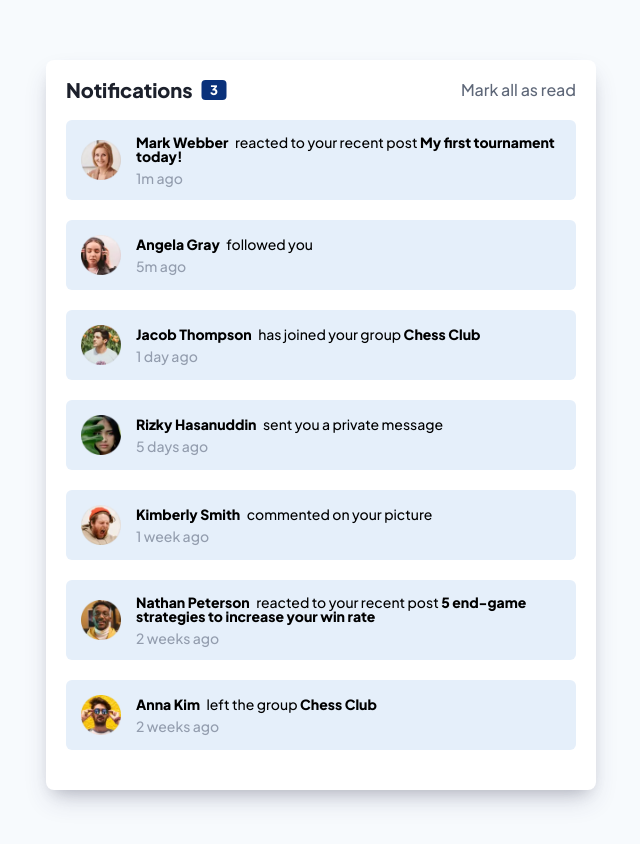
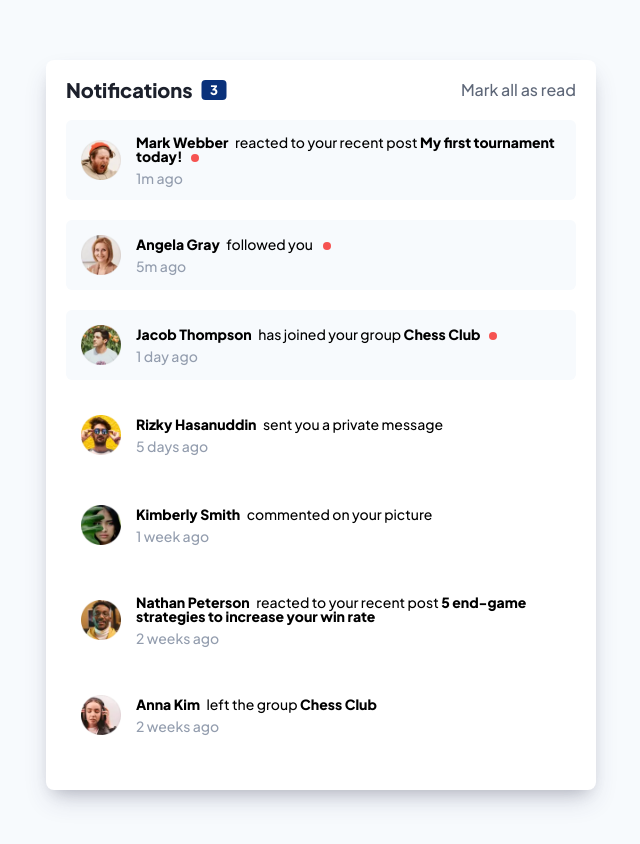
Before and after one commit to pperdana/frontend-mentor, a React (Vite) app in the folder notifications-page/: page / in a window 1280 px wide. Shown: the top 844 px of the page, without its empty margins (319-959 px from the left). Built offline with nearby package versions, Linux system fonts and the light colour scheme.

Commit message:
update style for unread

```diff
--- a/notifications-page/src/Person.jsx
+++ b/notifications-page/src/Person.jsx
@@ -1,11 +1,14 @@
-const Person = ({ post, group, name, status, id, sent, src, alt }) => {
+const Person = ({ post, group, name, status, id, sent, src, alt, read }) => {
+  const background = read && "hsl(210, 60%, 98%)";
+
   return (
-    <div className="card">
+    <div className="card" style={{ background: `${background}` }}>
       <img className="image" src={src} alt={alt} />
       <div className="info">
         <div className="desc">
           <h2 className="name">{name}</h2> <p className="stats">{status}</p>{" "}
           <strong>{post || group}</strong>
+          <span className={read ? "dot display-dot" : "dot"}></span>
         </div>
         <div className="time">{sent}</div>
       </div>
--- a/notifications-page/src/data.js
+++ b/notifications-page/src/data.js
@@ -1,21 +1,22 @@
-import image1 from "./assets/images/avatar-angela-gray.webp";
-import image2 from "./assets/images/avatar-anna-kim.webp";
+import image1 from "./assets/images/avatar-mark-webber.webp";
+import image2 from "./assets/images/avatar-angela-gray.webp";
 import image3 from "./assets/images/avatar-jacob-thompson.webp";
-import image4 from "./assets/images/avatar-kimberly-smith.webp";
-import image5 from "./assets/images/avatar-mark-webber.webp";
+import image4 from "./assets/images/avatar-rizky-hasanuddin.webp";
+import image5 from "./assets/images/avatar-kimberly-smith.webp";
 import image6 from "./assets/images/avatar-nathan-peterson.webp";
-import image7 from "./assets/images/avatar-rizky-hasanuddin.webp";
+import image7 from "./assets/images/avatar-anna-kim.webp";
 // import image3 from "./assets/images/image-chess.webp";
 
 export const people = [
   {
     id: 1,
     name: "Mark Webber",
-    status: "reacted to your recent post ",
+    status: "reacted to your recent post",
     post: "My first tournament today!",
     sent: "1m ago",
     src: image1,
     alt: "Image 1",
+    read: true,
   },
   {
     id: 2,
@@ -24,6 +25,7 @@ export const people = [
     sent: "5m ago",
     src: image2,
     alt: "Image 2",
+    read: true,
   },
   {
     id: 3,
@@ -33,6 +35,7 @@ export const people = [
     sent: "1 day ago",
     src: image3,
     alt: "Image 3",
+    read: true,
   },
   {
     id: 4,
@@ -41,6 +44,7 @@ export const people = [
     sent: "5 days ago",
     src: image4,
     alt: "Image 4",
+    read: false,
   },
   {
     id: 5,
@@ -49,6 +53,7 @@ export const people = [
     sent: "1 week ago",
     src: image5,
     alt: "Image 5",
+    read: false,
   },
   {
     id: 6,
@@ -58,6 +63,7 @@ export const people = [
     sent: "2 weeks ago",
     src: image6,
     alt: "Image 6",
+    read: false,
   },
   {
     id: 7,
@@ -67,5 +73,6 @@ export const people = [
     sent: "2 weeks ago",
     src: image7,
     alt: "Image 7",
+    read: false,
   },
 ];
--- a/notifications-page/src/styles/List.scss
+++ b/notifications-page/src/styles/List.scss
@@ -5,7 +5,7 @@
   align-items: center;
   gap: 1.5rem;
 
-  background-color: $color-neutral--light-grayish-blue-1;
+  // background-color: $color-neutral--light-grayish-blue-1;
   margin-bottom: 2rem;
   font-size: 1.4rem;
   padding: 1.5rem;
@@ -18,6 +18,7 @@
 }
 
 .desc {
+  // position: relative;
   margin-bottom: 0.8rem;
   .name {
     font-size: 1.4rem;
@@ -29,6 +30,26 @@
     margin-left: 4px;
   }
 }
+
+.dot {
+  width: 8px;
+  height: 8px;
+  margin-left: 8px;
+  background-color: $color-primary--red;
+
+  content: "";
+  display: none;
+  border-radius: 50%;
+  // position: absolute;
+  top: 50%;
+  left: 50%;
+  // transform: translate(-50%, -50%);
+}
+
+.display-dot {
+  display: inline-block;
+}
+
 .time {
   color: $color-neutral--grayish-blue;
 }
```
